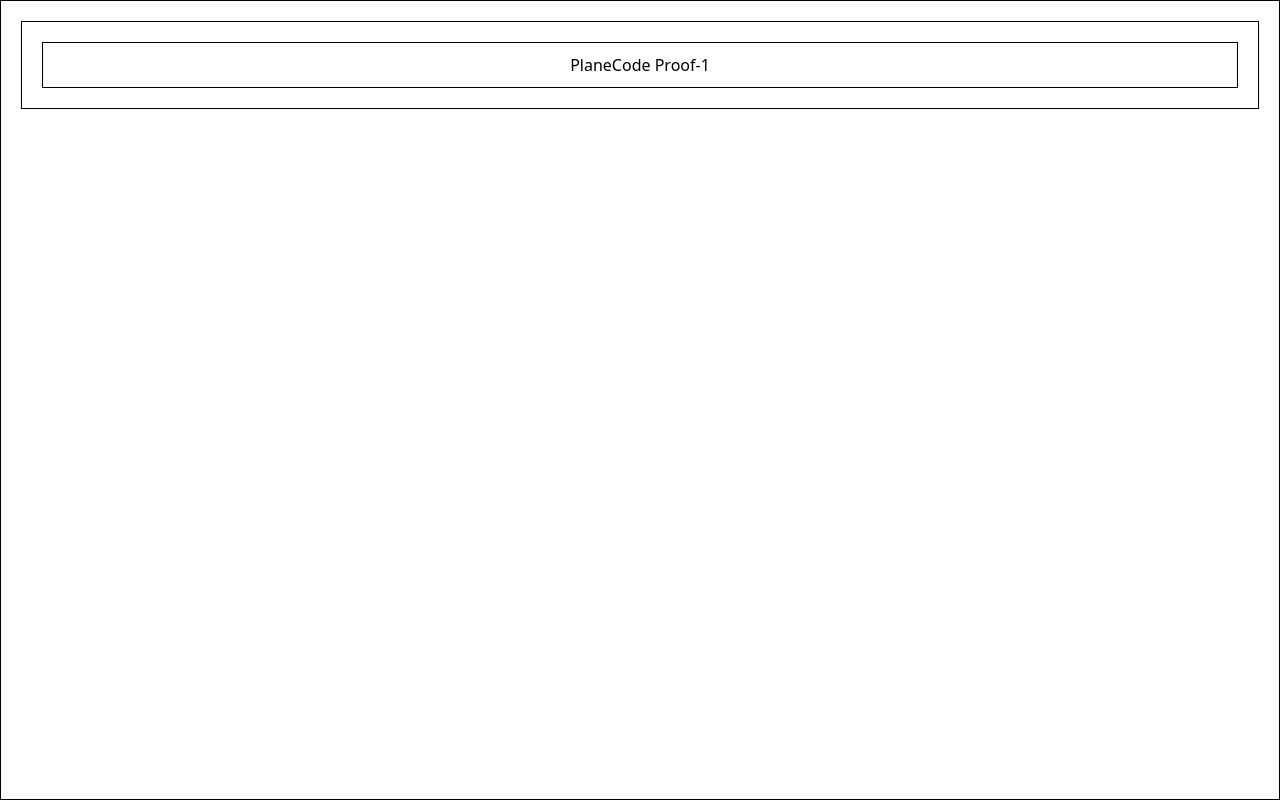
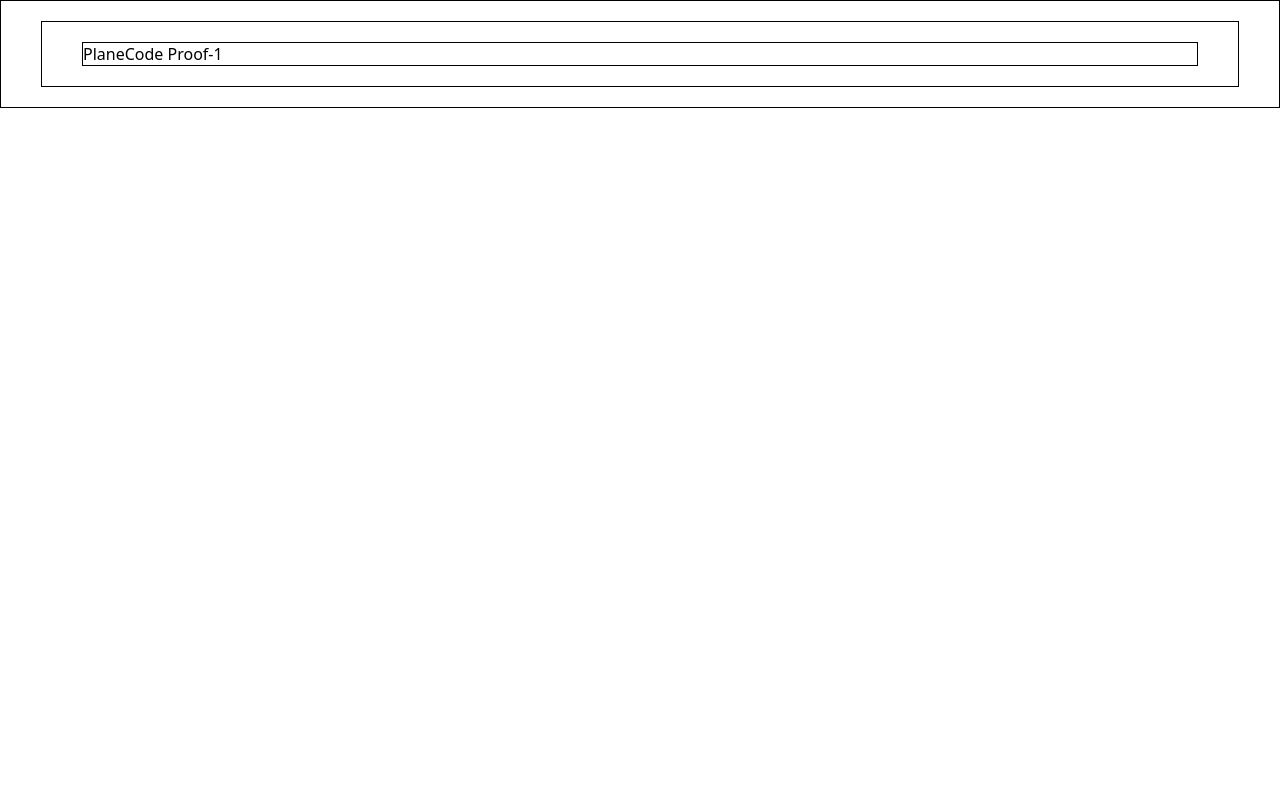
Before and after one commit to vatocalipsis-code/P.Code, a plain HTML site: page proof-1/index.html in a window 1280 px wide. Drawn offline with Linux system fonts and the light colour scheme.

Commit message:
proof-1: enforce PanelSpacing-only geometry in proof-1/renderer.css

```diff
--- a/proof-1/renderer.css
+++ b/proof-1/renderer.css
@@ -1,5 +1,5 @@
 :root {
-  font-family: system-ui, -apple-system, BlinkMacSystemFont, "Segoe UI", sans-serif;
+  font-family: system-ui, sans-serif;
   color-scheme: light dark;
 }
 
@@ -13,37 +13,18 @@ body {
   min-height: 100%;
 }
 
-body {
-  min-height: 100dvh;
-}
-
+body,
 #plane-code-root {
   min-height: 100dvh;
 }
 
-[data-plane-type="BasePanel"] {
-  width: 100%;
-  min-height: 100dvh;
-  border: 1px solid currentColor;
-}
-
+[data-plane-type="BasePanel"],
 [data-plane-type="SimplePanel"],
 [data-plane-type="ActivePanel"] {
   border: 1px solid currentColor;
 }
 
+[data-plane-type="BasePanel"],
 [data-plane-type="SimplePanel"] {
-  margin-top: var(--panel-spacing);
+  padding: var(--panel-spacing);
 }
-
-[data-plane-type="ActivePanel"] {
-  margin-top: var(--panel-spacing);
-  margin-bottom: var(--panel-spacing);
-}
-
-[data-plane-type="Container"] {
-  min-height: 44px;
-  display: flex;
-  align-items: center;
-  justify-content: center;
-}
```
